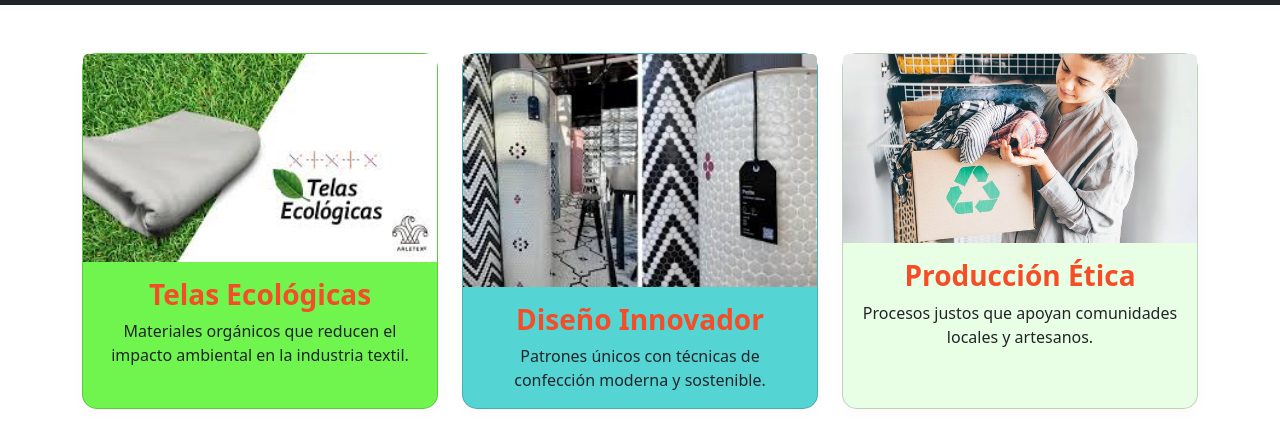
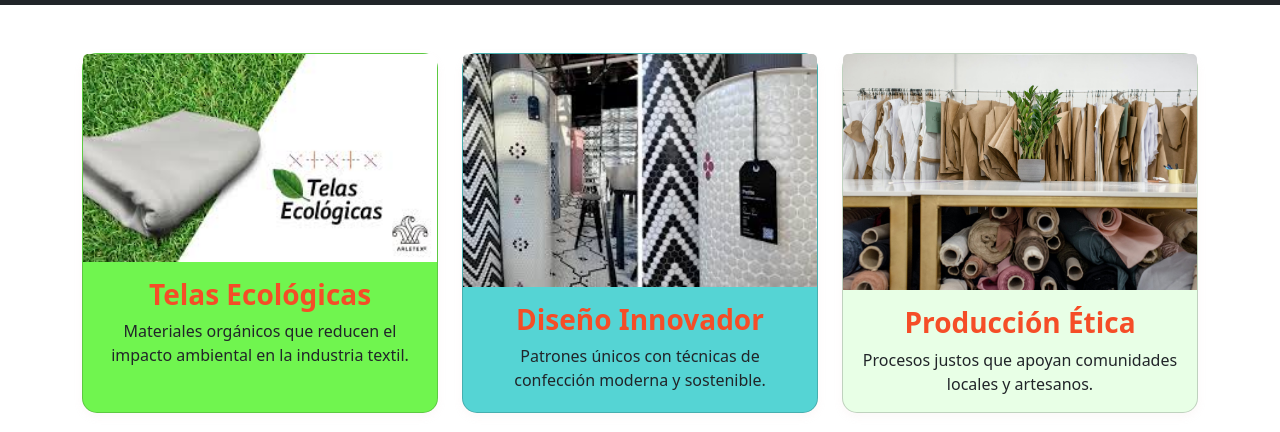
Before and after one commit to Steven684-art/Desarrollo_de_Aplicaciones_Web_B-2025-2026, a plain HTML site: page Tarea_Semana4/index.html in a window 1280 px wide. Shown: the part 160-592 px from the top of the page. Drawn offline with nearby package versions, Linux system fonts and the light colour scheme.

Commit message:
Version2
Version2

```diff
--- a/Tarea_Semana4/index.html
+++ b/Tarea_Semana4/index.html
@@ -57,7 +57,7 @@
     <!-- Card 3 -->
     <div class="col">
       <div class="card h-100 card-color-3">
-        <img src="assets/img/Producción_Ética.jpg" class="card-img-top img-fluid" alt="Producción Ética">
+        <img src="assets/img/Producción_Etica.jpg" class="card-img-top img-fluid" alt="Producción Ética">
         <div class="card-body text-center">
           <h3 class="card-title titulo-card">Producción Ética</h3>
           <p class="card-text">
```
Also changed, not shown: Tarea_Semana4/assets/img/Producción_Etica.jpg (added), Tarea_Semana4/assets/img/Producción_ética.jpg (deleted).
